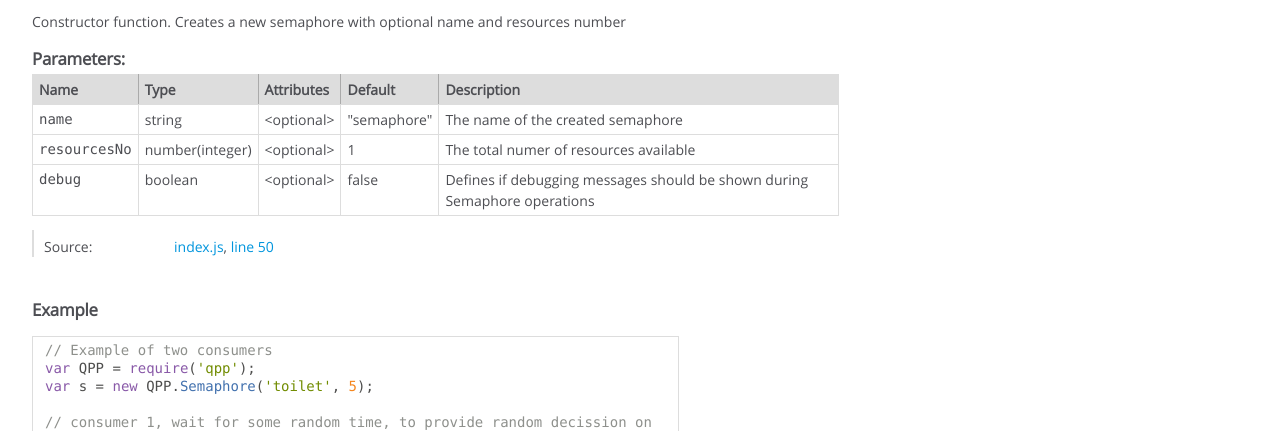
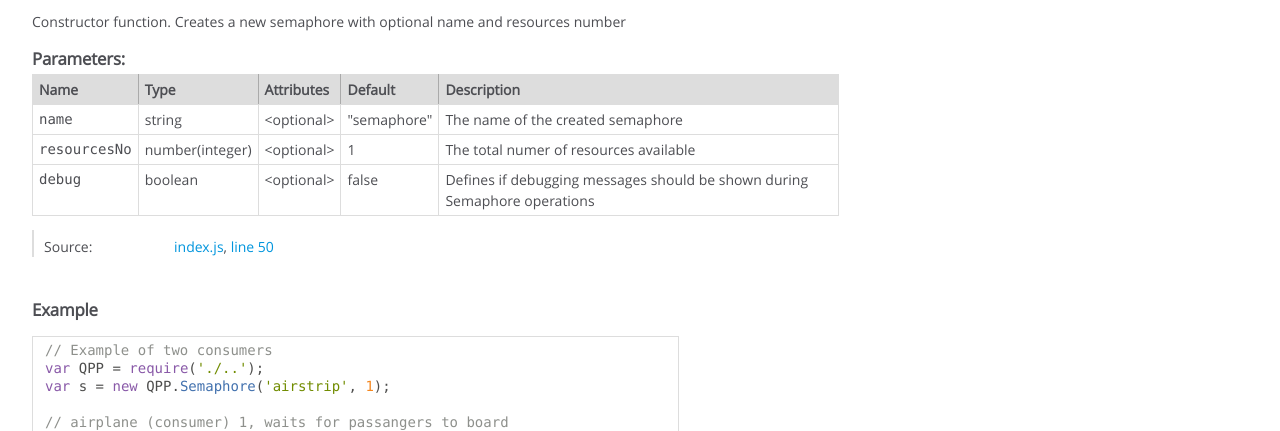
Before and after one commit to mprinc/qpp, a plain HTML site: page qpp.Semaphore.html in a window 1280 px wide. Shown: the part 369-800 px from the top of the page. Drawn offline with Linux system fonts and the light colour scheme.

Commit message:
Adding README.md Changing semaphore examples from toilet into airstrip

```diff
--- a/qpp.Semaphore.html
+++ b/qpp.Semaphore.html
@@ -273,33 +273,32 @@ and release them when we do not need them anymore</p></div>
     <h5>Example</h5>
 
     <pre class="prettyprint"><code>// Example of two consumers
-var QPP = require('qpp');
-var s = new QPP.Semaphore('toilet', 5);
+var QPP = require('./..');
+var s = new QPP.Semaphore('airstrip', 1);
 
-// consumer 1, wait for some random time, to provide random decission on
-// which consumer will allocate semaphore first`
+// airplane (consumer) 1, waits for passangers to board
 setTimeout(function(){
-	s.wait() // allocating the resource (toilet)
+	s.wait() // allocating the resource (airstrip)
 	.then(function(){ // resource is available, consuming resource
-		console.log("Consumer 1: Yes! The toilet is freee! I am the next one!");
+		console.log("Pilot 1: Yes! The airstrip is freee! We are the next one!");
 		setTimeout(function(){
-			console.log("Consumer 1: Ah, life is much better place now!")
-			s.signal(); // releasing resource (toilet)
+			console.log("Pilot 1: Ah, view is much better here!")
+			s.signal(); // releasing resource (airstrip)
 		}, parseInt(Math.random()*1500)+1);
 	});
-}, parseInt(Math.random()*100)+1);
+}, parseInt(Math.random()*1500)+1);
+setTimeout(function(){ // airplane (consumer) 2
+	s.wait() // allocating the resource (airstrip)
+	.then(function(){ // resource is available, consuming resource
+		console.log("Pilot 2: Great we are ready to departure, no one on the airstrip!");
+		setTimeout(function(){
+			console.log("Pilot 2: Dear passangers, enjoy our flight!")
+			s.signal(); // releasing resource (airstrip)
+		}, parseInt(Math.random()*2000)+1);
+	});
+}, parseInt(Math.random()*1500)+1);
 
-setTimeout(function(){ // consumer 2
-	s.wait() // allocating the resource (toilet)
-	.then(function(){ // resource is available, consuming resource
-		console.log("Consumer 2: Rather a great news! Restroom is available for me!");
-		setTimeout(function(){
-			console.log("Consumer 2: It is a lovely day outside!")
-			s.signal(); // releasing resource (toilet)
-		}, parseInt(Math.random()*100)+1);
-	});
-}, parseInt(Math.random()*100)+1);
-// For more examples, please check unit tests at @see <code>qpp.mapBandwith</code></code></pre>
+// For more examples, please check unit tests at @see qpp.Semaphore</code></pre>
 
 
 
@@ -751,7 +750,7 @@ In that case it will get rejected with an @see <code>Error</code>.</p>
 <br class="clear">
 
 <footer>
-    Documentation generated by <a href="https://github.com/jsdoc3/jsdoc">JSDoc 3.4.0</a> on Thu Dec 17 2015 15:51:26 GMT+0100 (CET)
+    Documentation generated by <a href="https://github.com/jsdoc3/jsdoc">JSDoc 3.4.0</a> on Fri Dec 18 2015 01:03:18 GMT+0100 (CET)
 </footer>
 
 <script> prettyPrint(); </script>
```
Also changed, not shown: external-Promise.html (+1 -1 lines), index.html (+1 -1 lines), index.js.html (+25 -25 lines), module-qpp.html (+1 -1 lines), qpp.SemaphoreMultiReservation.html (+1 -1 lines), README.md (added).
